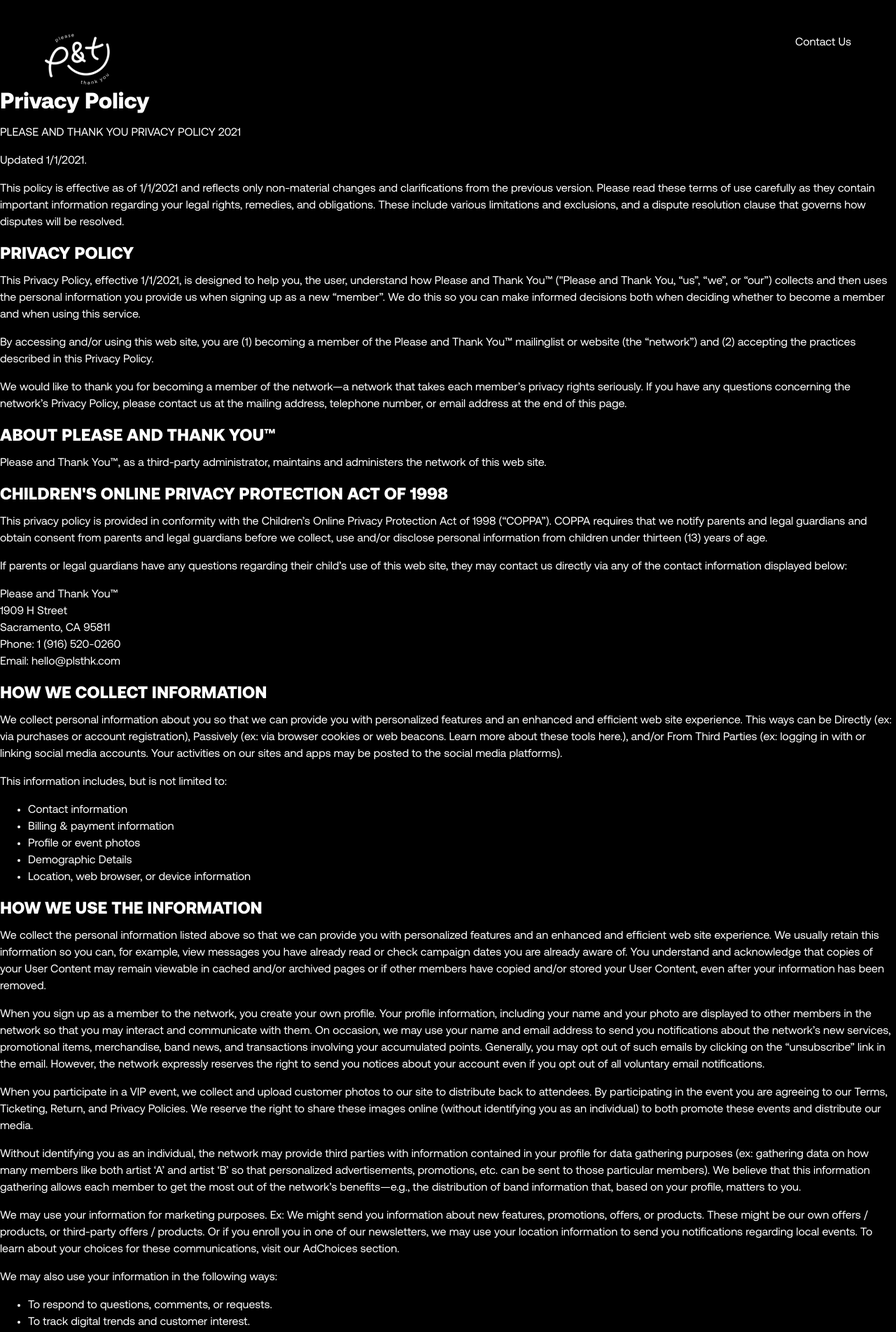
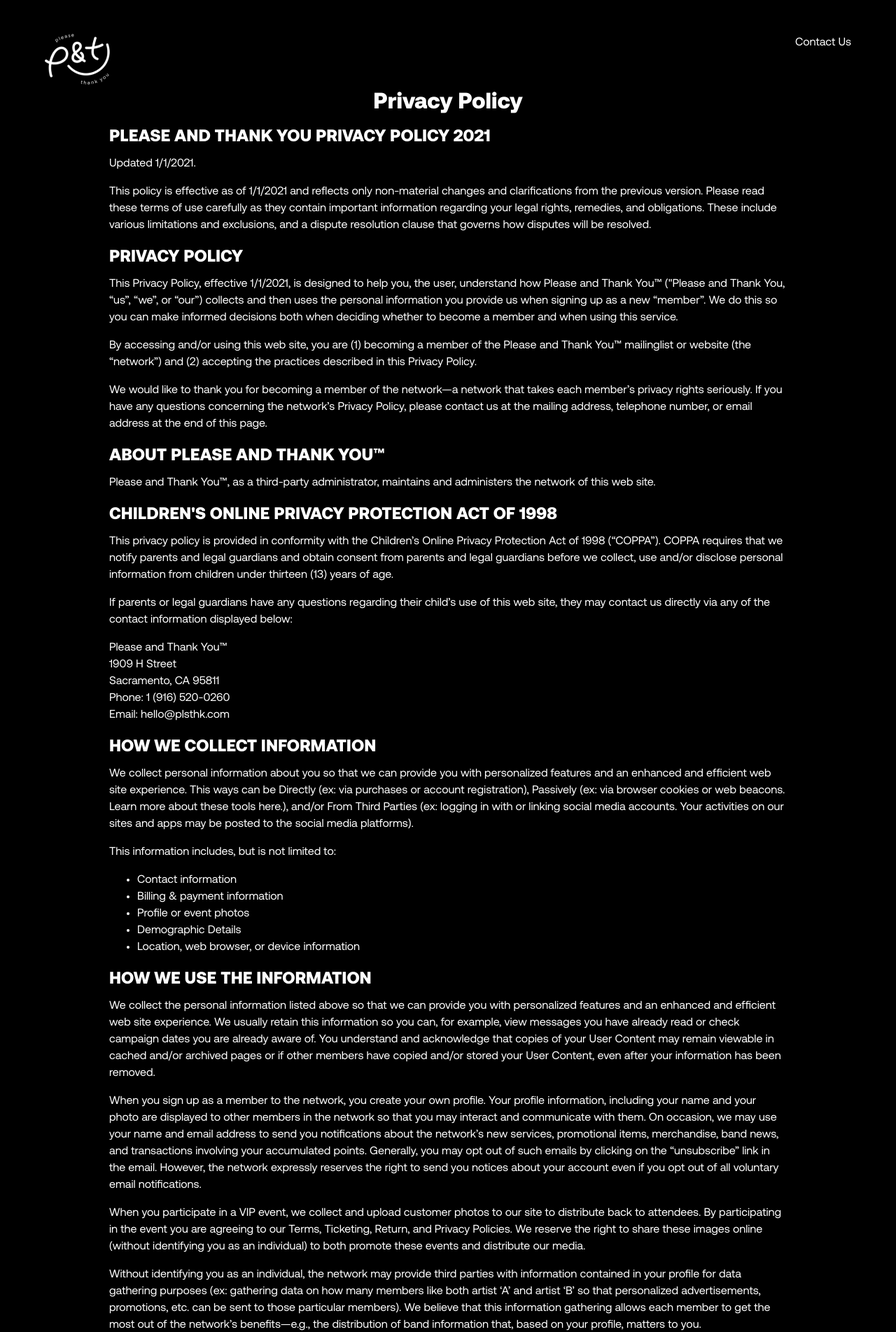
Before and after one commit to please-and-thank-you/please-and-thank-you.github.io, a Jekyll site: the page built from privacy-policy.html, in a window 1280 px wide. Shown: the top 1904 px of the page at 70% size. Built offline with Jekyll 4.4.1, drawn with Linux system fonts in a browser that asks for light colours; nearby versions of some CDN libraries.

Commit message:
adding newsletter signup complete page, formatting privacy page

```diff
--- a/_scss/_base.scss
+++ b/_scss/_base.scss
@@ -46,6 +46,7 @@
 }
 
 .text-curve {
+  letter-spacing: 0.1em;
   overflow: visible;
 
   text {
--- a/_scss/_home.scss
+++ b/_scss/_home.scss
@@ -34,7 +34,6 @@
     .text-curve {
       font-size: 1.1em;
       left: 8em;
-      letter-spacing: 0.1em;
       position: absolute;
       top: 7.5em;
       width: 10em;
@@ -172,7 +171,6 @@
       .text-curve {
         font-size: 2em;
         left: 4.4em;
-        letter-spacing: 0.1em;
         position: absolute;
         top: 8em;
         width: 7em;
--- /dev/null
+++ b/_scss/_privacy-policy.scss
@@ -0,0 +1,9 @@
+.privacy-policy-content {
+  max-width: 1000px;
+  margin: 0 auto;
+  padding: 0 1em;
+
+  .page-title {
+    text-align: center;
+  }
+}
--- /dev/null
+++ b/_scss/_thank-you.scss
@@ -0,0 +1,31 @@
+.thank-you {
+  .site {
+    &-header,
+    &-footer {
+      display: none;
+    }
+  }
+  .main {
+    align-items: center;
+    display: flex;
+    justify-content: center;
+    min-height: 100vh;
+  }
+}
+
+.newsletter-complete {
+  position: relative;
+  margin-bottom: 7em;
+
+  h1 {
+    font-size: 10.5em;
+    line-height: 1;
+  }
+  .text-curve {
+    font-size: 1.1em;
+    left: 19em;
+    position: absolute;
+    top: 20em;
+    width: 10em;
+  }
+}
--- a/css/main.scss
+++ b/css/main.scss
@@ -7,5 +7,8 @@
 @import 'vars';
 @import 'base';
 @import 'header';
+@import 'footer';
+
 @import 'home';
-@import 'footer';
+@import 'privacy-policy';
+@import 'thank-you';
--- a/privacy-policy.html
+++ b/privacy-policy.html
@@ -3,12 +3,10 @@
 title: Privacy Policy
 style: privacy-policy
 ---
-<div class="privacy-policy">
-  <h1>Privacy Policy</h1>
+<div class="privacy-policy-content">
+  <h1 class="page-title">Privacy Policy</h1>
 
-  <p>
-    PLEASE AND THANK YOU PRIVACY POLICY 2021
-  </p>
+  <h2>PLEASE AND THANK YOU PRIVACY POLICY 2021</h2>
 
   <p>
     Updated 1/1/2021.
```
Also changed, not shown: thank-you.html (added, +10 -0 lines).
